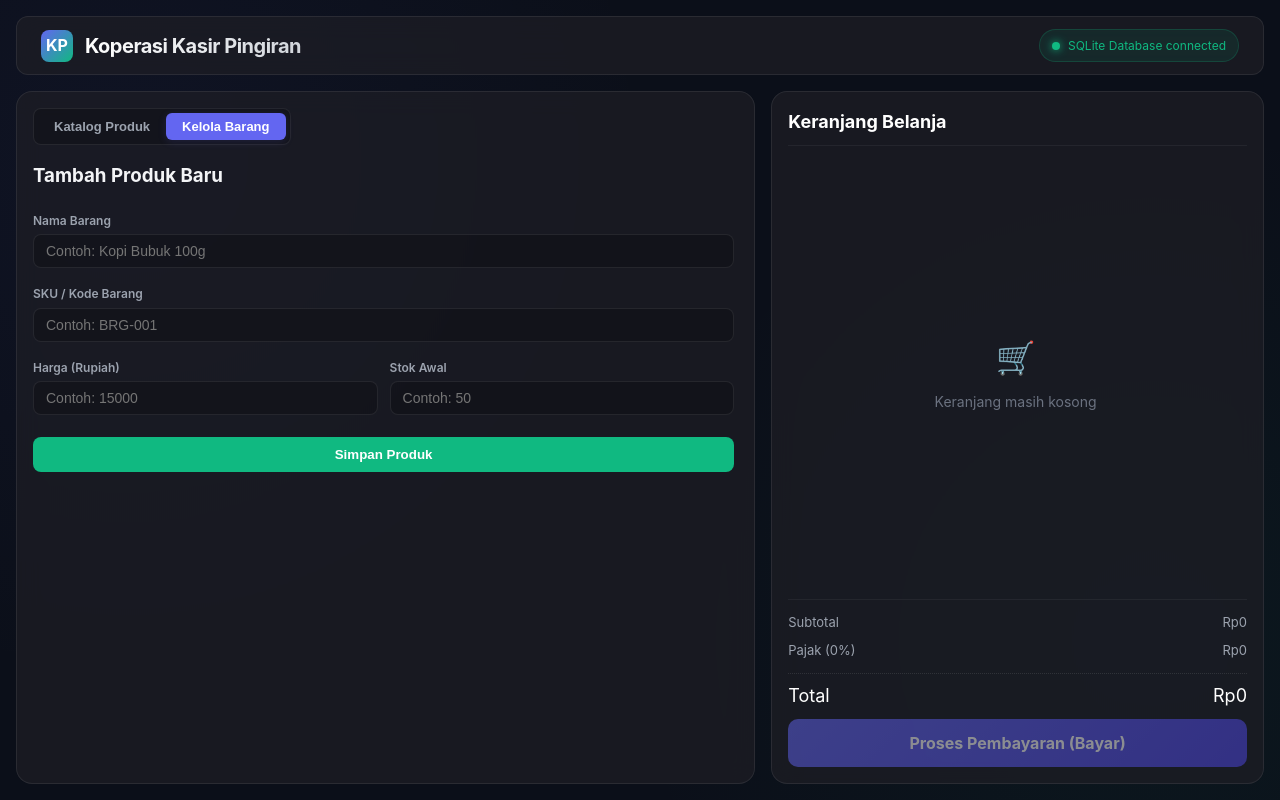
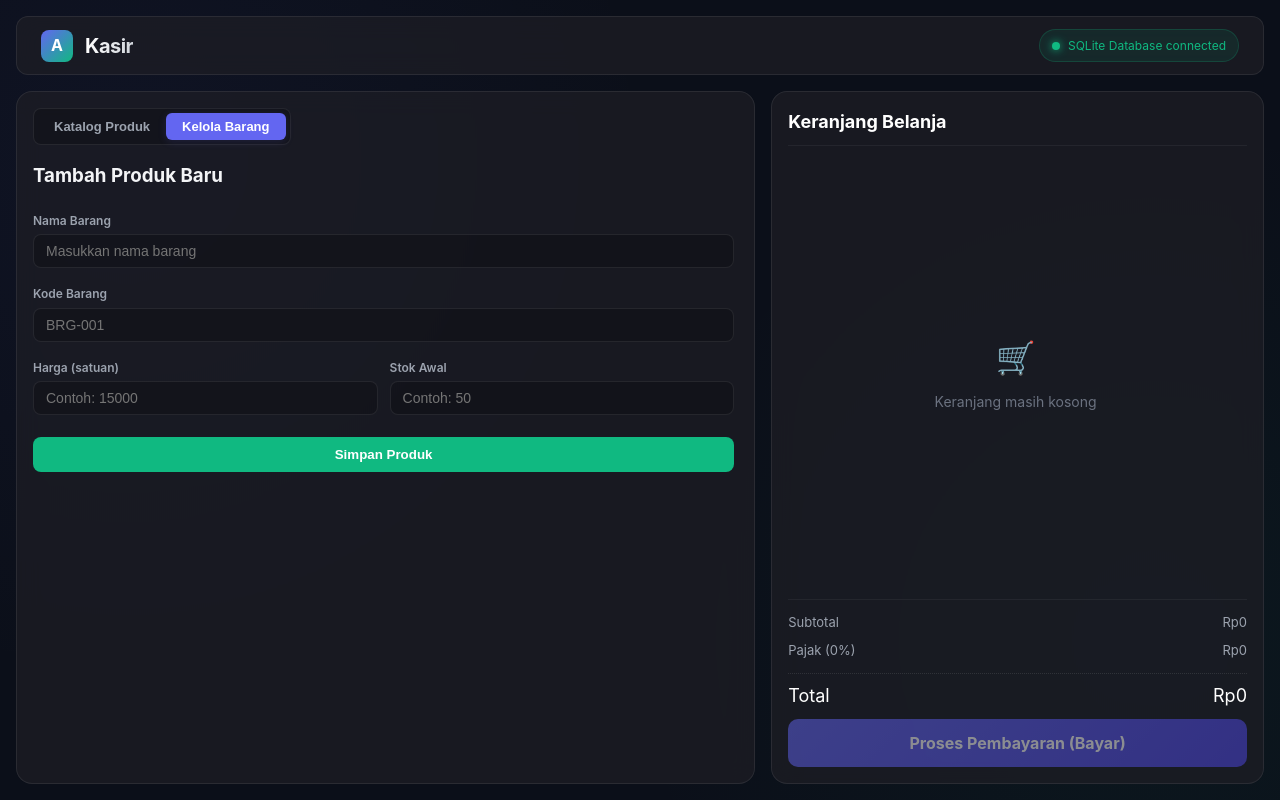
Before and after one commit to bharcode22/kasir-koperasi, a React (Vite) app in the folder src/renderer/: page / in a window 1280 px wide. Both pictures are taken after a click on the button "Kelola Barang". Built offline with nearby package versions, Linux system fonts and the light colour scheme.

Commit message:
first change name

```diff
--- a/src/renderer/src/App.tsx
+++ b/src/renderer/src/App.tsx
@@ -161,8 +161,8 @@ function App(): React.JSX.Element {
       {/* POS Header */}
       <header className="pos-header">
         <div className="pos-title-area">
-          <div className="pos-logo">KP</div>
-          <span className="pos-title">Koperasi Kasir Pingiran</span>
+          <div className="pos-logo">A</div>
+          <span className="pos-title">Kasir</span>
         </div>
         <div className="pos-status">
           <div className="status-dot"></div>
@@ -245,19 +245,19 @@ function App(): React.JSX.Element {
                       id="prod-name"
                       type="text"
                       className="form-control"
-                      placeholder="Contoh: Kopi Bubuk 100g"
+                      placeholder="Masukkan nama barang"
                       value={formData.name}
                       onChange={(e): void => setFormData({ ...formData, name: e.target.value })}
                       required
                     />
                   </div>
                   <div className="form-group">
-                    <label htmlFor="prod-sku">SKU / Kode Barang</label>
+                    <label htmlFor="prod-sku">Kode Barang</label>
                     <input
                       id="prod-sku"
                       type="text"
                       className="form-control"
-                      placeholder="Contoh: BRG-001"
+                      placeholder="BRG-001"
                       value={formData.sku}
                       onChange={(e): void => setFormData({ ...formData, sku: e.target.value })}
                       required
@@ -265,7 +265,7 @@ function App(): React.JSX.Element {
                   </div>
                   <div className="form-group-row" style={{ display: 'grid', gridTemplateColumns: '1fr 1fr', gap: '12px' }}>
                     <div className="form-group">
-                      <label htmlFor="prod-price">Harga (Rupiah)</label>
+                      <label htmlFor="prod-price">Harga (satuan)</label>
                       <input
                         id="prod-price"
                         type="number"
```
Also changed, not shown: 1 other file (tests, documents, lock files or other folders).
